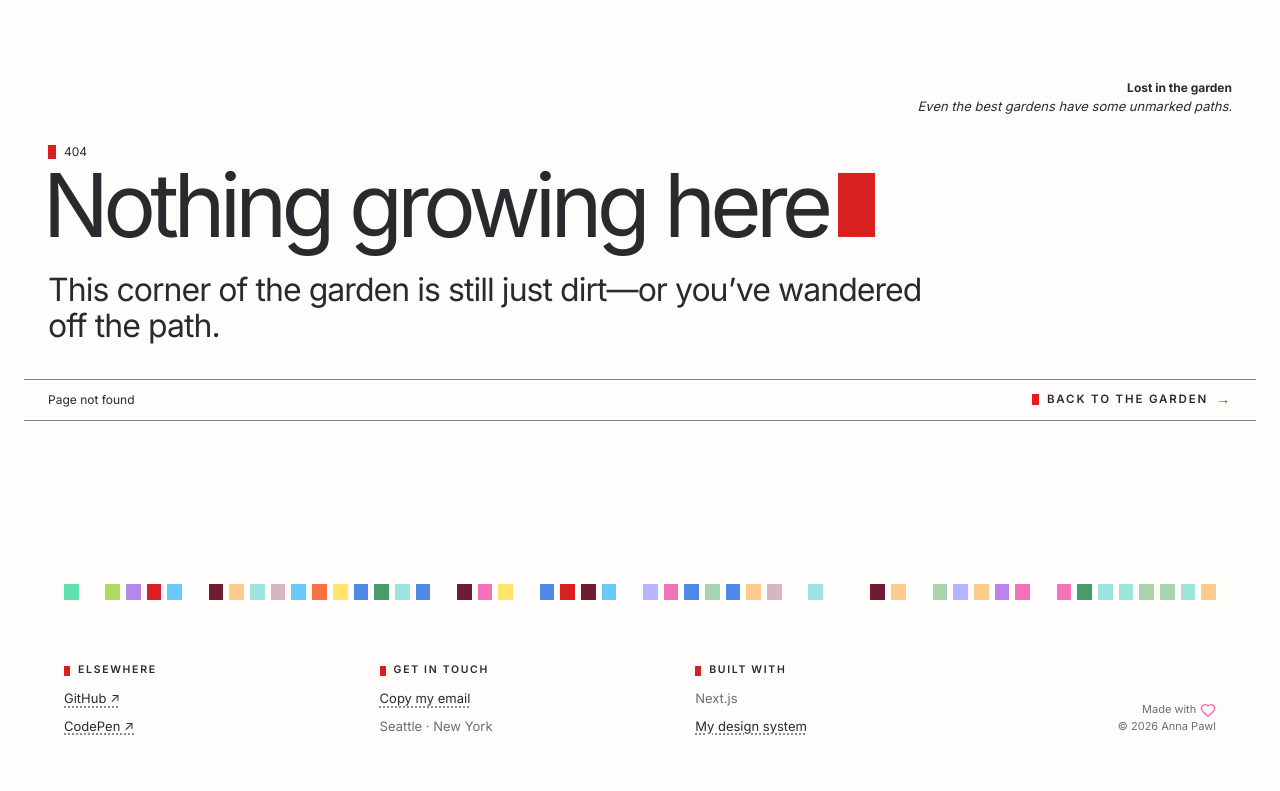
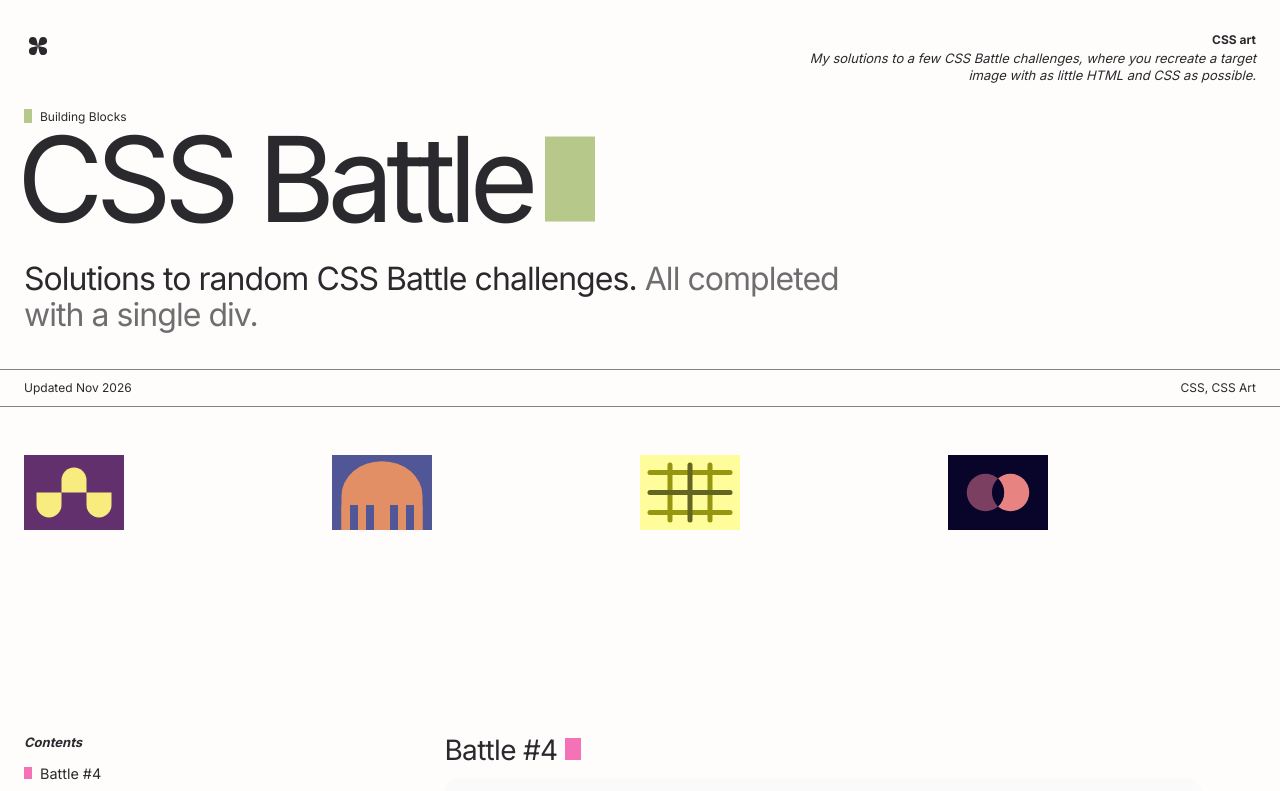
Before and after one commit to AnniePawl/annapawl.com-v2, a Next.js app: page /css-battle in a window 1280 px wide. Before the commit this address had no page. Shown: the top 791 px of the page. Built offline with nearby package versions, Linux system fonts and the light colour scheme.

Commit message:
feat(css-battle): css battle challenges post outline

```diff
--- /dev/null
+++ b/src/app/css-battle/_components/BattleArt.tsx
@@ -0,0 +1,21 @@
+import { scopeCss, type Challenge } from "../_data/challenges";
+import "../css-battle.css";
+
+type BattleArtProps = {
+  challenge: Challenge;
+  /** "framed" (default) sits on a soft panel at full size. "tile" fills its
+   *  box edge to edge and scales to fit, for the cover grid. */
+  variant?: "framed" | "tile";
+};
+
+/** One solution, drawn for real: a stage standing in for the battle's body, and the single div. */
+export default function BattleArt({ challenge, variant = "framed" }: BattleArtProps) {
+  return (
+    <div className={variant === "tile" ? "cb-tile" : "cb-frame"}>
+      <style dangerouslySetInnerHTML={{ __html: scopeCss(challenge) }} />
+      <div className={`cb-stage cb-stage--${challenge.key}`} role="img" aria-label={challenge.title}>
+        <div />
+      </div>
+    </div>
+  );
+}
--- /dev/null
+++ b/src/app/css-battle/_components/BattleCover.tsx
@@ -0,0 +1,21 @@
+import type { Challenge } from "../_data/challenges";
+import BattleArt from "./BattleArt";
+import "./battle-cover.css";
+
+/** All the finished results up top, edge to edge. Each one links down to its CSS. */
+export default function BattleCover({ challenges }: { challenges: Challenge[] }) {
+  return (
+    <div className="battle-cover">
+      {challenges.map((c) => (
+        <a
+          key={c.key}
+          href={`#${c.key}`}
+          className="battle-tile focus-ring"
+          aria-label={`${c.title}: see the CSS`}
+        >
+          <BattleArt challenge={c} variant="tile" />
+        </a>
+      ))}
+    </div>
+  );
+}
--- /dev/null
+++ b/src/app/css-battle/_components/battle-cover.css
@@ -0,0 +1,24 @@
+/* CSS Battle cover: the four results side by side, no gaps. */
+
+.battle-cover {
+  display: grid;
+  grid-template-columns: repeat(4, minmax(0, 1fr));
+  padding: var(--space-7) var(--space-5) 0;
+}
+
+.battle-tile {
+  display: block;
+}
+
+@media (max-width: 1023px) {
+  .battle-cover {
+    padding: var(--space-6) var(--space-4) 0;
+  }
+}
+
+/* Too small four across on phones, so 2 × 2. */
+@media (max-width: 639px) {
+  .battle-cover {
+    grid-template-columns: repeat(2, minmax(0, 1fr));
+  }
+}
--- /dev/null
+++ b/src/app/css-battle/_data/challenges.ts
@@ -0,0 +1,204 @@
+import type { PaletteColor } from "../../../components/ui/colorTokens";
+
+/**
+ * My CSS Battle solutions, copied as I wrote them for the battle: one div,
+ * styled through body and body div. scopeCss() turns them into page-safe
+ * CSS so they can sit side by side here.
+ */
+export type Challenge = {
+  /** Used for the section id and the class that scopes the CSS. */
+  key: string;
+  title: string;
+  tone: PaletteColor;
+  /** The CodePen pen, codepen.io/annampawl/pen/<slug>. */
+  slug: string;
+  css: string;
+};
+
+export const CHALLENGES: Challenge[] = [
+  {
+    key: "battle-4",
+    title: "Battle #4",
+    tone: "pink-bold",
+    slug: "zYgLqXY",
+    css: `body {
+  height: 100vh;
+  display: flex;
+  align-items: center;
+  justify-content: center;
+  background: white;
+}
+body div {
+  display: flex;
+  position: relative;
+  height: 300px;
+  width: 400px;
+  background: #62306D;
+}
+body div::before, body div::after {
+  left: 50%;
+  top: 50%;
+  margin-left: -150px;
+  content: "";
+  position: absolute;
+  background: #F7EC7D;
+  height: 100px;
+  width: 100px;
+}
+body div::before {
+  border-radius: 0 0 50% 50%;
+  box-shadow: 200px 0px #F7EC7D;
+}
+body div::after {
+  transform: translateY(-100px) translateX(100px);
+  border-radius: 50% 50% 0 0;
+}`,
+  },
+  {
+    key: "daily-2024-11-01",
+    title: "Daily target, Nov 1 2024",
+    tone: "teal-bold",
+    slug: "abejNNx",
+    css: `body {
+  height: 100vh;
+  display: flex;
+  align-items: center;
+  justify-content: center;
+}
+body div {
+  height: 300px;
+  width: 400px;
+  position: relative;
+  background: #515697;
+}
+body div:after {
+  content: "";
+  position: absolute;
+  bottom: 0;
+  left: 50%;
+  margin-left: -162px;
+  height: 275px;
+  width: 324px;
+  background: #E38F66;
+  z-index: 1;
+  border-radius: 50% 50% 0 0;
+}
+body div:before {
+  content: "";
+  position: absolute;
+  bottom: 0;
+  left: 50%;
+  margin-left: -162px;
+  height: 100px;
+  width: 324px;
+  background-image: linear-gradient(to right, #E38F66 0 10%, #515697 10% 20%, #E38F66 20% 30%, #515697 30% 40%, #E38F66 40% 60%, #515697 60% 70%, #E38F66 70% 80%, #515697 80% 90%, #E38F66 90% 100%);
+  z-index: 5;
+}`,
+  },
+  {
+    key: "battle-188",
+    title: "Battle #188",
+    tone: "lilac-bold",
+    slug: "ExqMRLN",
+    css: `body {
+  height: 100vh;
+  display: flex;
+  align-items: center;
+  justify-content: center;
+  background: white;
+  position: relative;
+}
+body div {
+  z-index: -4;
+  display: flex;
+  height: 300px;
+  width: 400px;
+  background: #FFFD9B;
+  display: flex;
+  align-items: center;
+  justify-content: center;
+}
+body div::before {
+  z-index: -1;
+  position: absolute;
+  content: "";
+  width: 20px;
+  height: 240px;
+  border-radius: 20px;
+  box-shadow: -80px 0px #969610, 80px 0px #969610;
+}
+body div::after {
+  z-index: -1;
+  position: absolute;
+  content: "";
+  width: 20px;
+  height: 340px;
+  border-radius: 20px;
+  background: #646521;
+  transform: rotate(90deg);
+  box-shadow: -80px 0px #969610, 80px 0px #969610;
+}
+
+body::before {
+  z-index: -1;
+  content: "";
+  z-index: 100;
+  position: absolute;
+  width: 20px;
+  height: 240px;
+  border-radius: 20px;
+  background: #646521;
+}`,
+  },
+  {
+    key: "battle-15",
+    title: "Battle #15",
+    tone: "sky-bold",
+    slug: "ZEgPbaa",
+    css: `body {
+  height: 100vh;
+  background: white;
+  display: flex;
+  align-items: center;
+  justify-content: center;
+}
+body div {
+  height: 300px;
+  width: 400px;
+  background: #09042A;
+}
+body div::before {
+  content: "";
+  position: absolute;
+  height: 150px;
+  width: 150px;
+  transform: translateX(75px) translateY(75px);
+  border-radius: 50%;
+  background: #7B3F61;
+  box-shadow: 100px 0 #E78481;
+}
+body div::after {
+  content: "";
+  position: absolute;
+  height: 76px;
+  width: 82px;
+  background: #09042A;
+  border-radius: 0 82px;
+  transform: translateX(159px) translateY(112px) rotate(47deg);
+}`,
+  },
+];
+
+/**
+ * Rewrites a solution so it only styles its own stage: "body" becomes the
+ * stage and "body div" the div inside it. The stage plays the part of the
+ * battle's body, so the original layout tricks still work, and its height
+ * is fixed at 300px instead of 100vh.
+ */
+export function scopeCss({ key, css }: Challenge): string {
+  const stage = `.cb-stage--${key}`;
+  return css
+    .replace(/height:\s*100vh;\s*/g, "")
+    .replace(/\bbody div\b/g, `${stage} > div`)
+    .replace(/\bbody\b/g, stage);
+}
--- /dev/null
+++ b/src/app/css-battle/css-battle.css
@@ -0,0 +1,45 @@
+/* CSS Battle page: each solution drawn on a 400 × 300 stage. */
+
+.cb-frame {
+  display: flex;
+  justify-content: center;
+  padding: var(--space-5) 0;
+  border-radius: var(--radius-lg);
+  background: var(--bg-subtle);
+}
+
+/* Stands in for the battle's <body>. isolation keeps negative z-index
+   pieces inside the stage instead of slipping behind the page. */
+.cb-stage {
+  position: relative;
+  isolation: isolate;
+  width: 400px;
+  height: 300px;
+  overflow: hidden;
+}
+
+/* Battles are a fixed 400 × 300, so shrink the whole drawing on phones. */
+@media (max-width: 479px) {
+  .cb-stage {
+    zoom: 0.75;
+  }
+}
+
+/* Tile version for the cover grid: fills its box and scales the 400 × 300
+   drawing to the box's width. tan(atan2(a, b)) is a / b as a plain number,
+   so this is 100cqw ÷ 400px without any JavaScript. */
+.cb-tile {
+  position: relative;
+  container-type: inline-size;
+  aspect-ratio: 4 / 3;
+  overflow: hidden;
+}
+
+.cb-tile .cb-stage {
+  position: absolute;
+  top: 0;
+  left: 0;
+  zoom: 1;
+  transform-origin: 0 0;
+  transform: scale(tan(atan2(100cqw, 400px)));
+}
--- /dev/null
+++ b/src/app/css-battle/page.tsx
@@ -0,0 +1,56 @@
+import PostLayout, { PostSection } from "../../components/layout/PostLayout/PostLayout";
+import CodeBlock from "../../components/ui/CodeBlock";
+import HomeLogo from "../../components/ui/HomeLogo";
+import TextLink from "../../components/ui/TextLink";
+import BattleArt from "./_components/BattleArt";
+import BattleCover from "./_components/BattleCover";
+import { CHALLENGES } from "./_data/challenges";
+
+export default function CssBattle() {
+  return (
+    <main>
+      <PostLayout
+        descriptionTitle="CSS art"
+        description="My solutions to a few CSS Battle challenges, where you recreate a target image with as little HTML and CSS as possible."
+        shortDescription="My solutions to a few CSS Battle challenges."
+        eyebrow="Building Blocks"
+        title="CSS Battle"
+        publishedDate="Updated Nov 2026"
+        postTags="CSS, CSS Art"
+        utilityStart={
+          <HomeLogo
+            colors={{
+              northeast: "var(--charcoal)",
+              southeast: "var(--charcoal)",
+              southwest: "var(--charcoal)",
+              northwest: "var(--charcoal)",
+              hoverAccent: "var(--marigold-bold)",
+            }}
+            size="1.75rem"
+          />
+        }
+        lede={
+          <>
+            Solutions to random CSS Battle challenges.{" "}
+            <span className="post-header-lede-muted">All completed with a single div.</span>
+          </>
+        }
+        accent="var(--moss-soft)"
+        cover={<BattleCover challenges={CHALLENGES} />}
+        contents={CHALLENGES.map((c) => ({ id: c.key, label: c.title, tone: c.tone }))}
+      >
+        {CHALLENGES.map((c) => (
+          <PostSection key={c.key} id={c.key} title={c.title} tone={c.tone}>
+            <BattleArt challenge={c} />
+            <CodeBlock code={`<div></div>\n\n${c.css}`} />
+            <p>
+              <TextLink href={`https://codepen.io/annampawl/pen/${c.slug}`} variant="quiet">
+                Open on CodePen
+              </TextLink>
+            </p>
+          </PostSection>
+        ))}
+      </PostLayout>
+    </main>
+  );
+}
```
